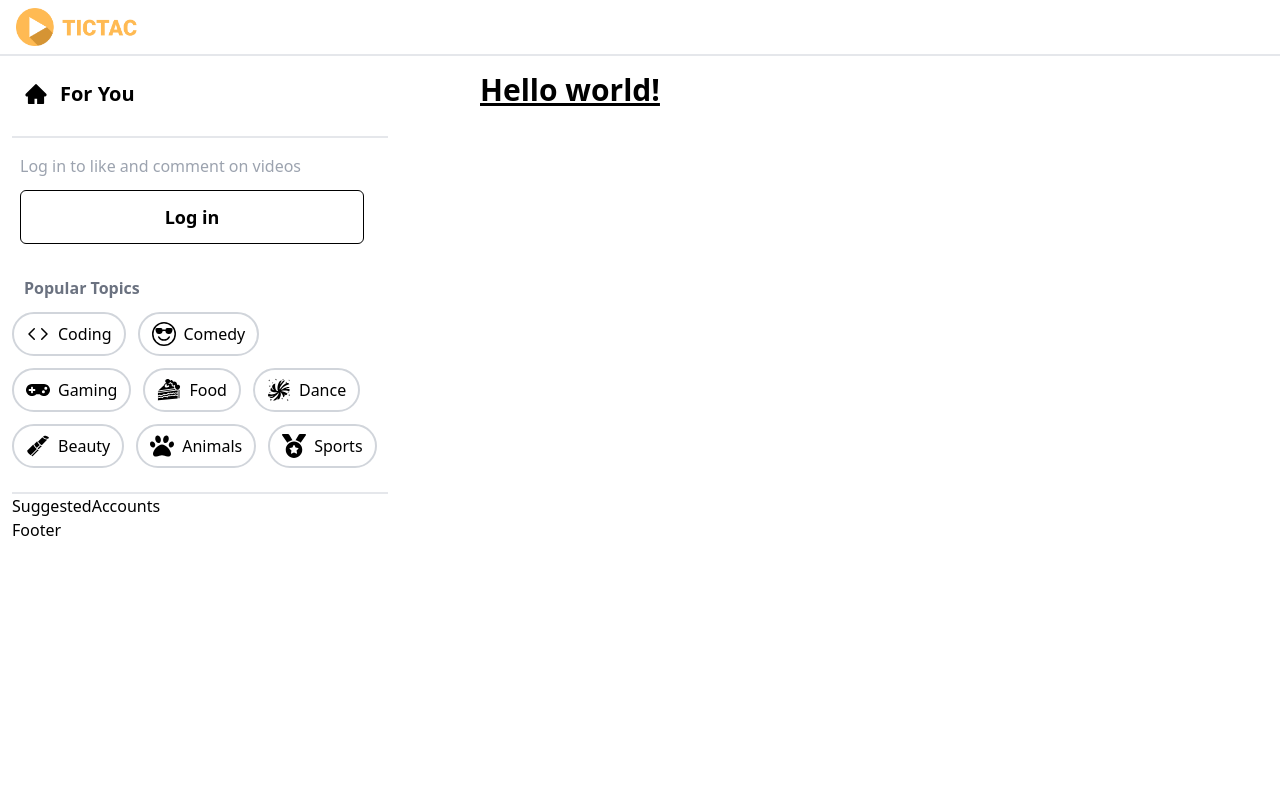
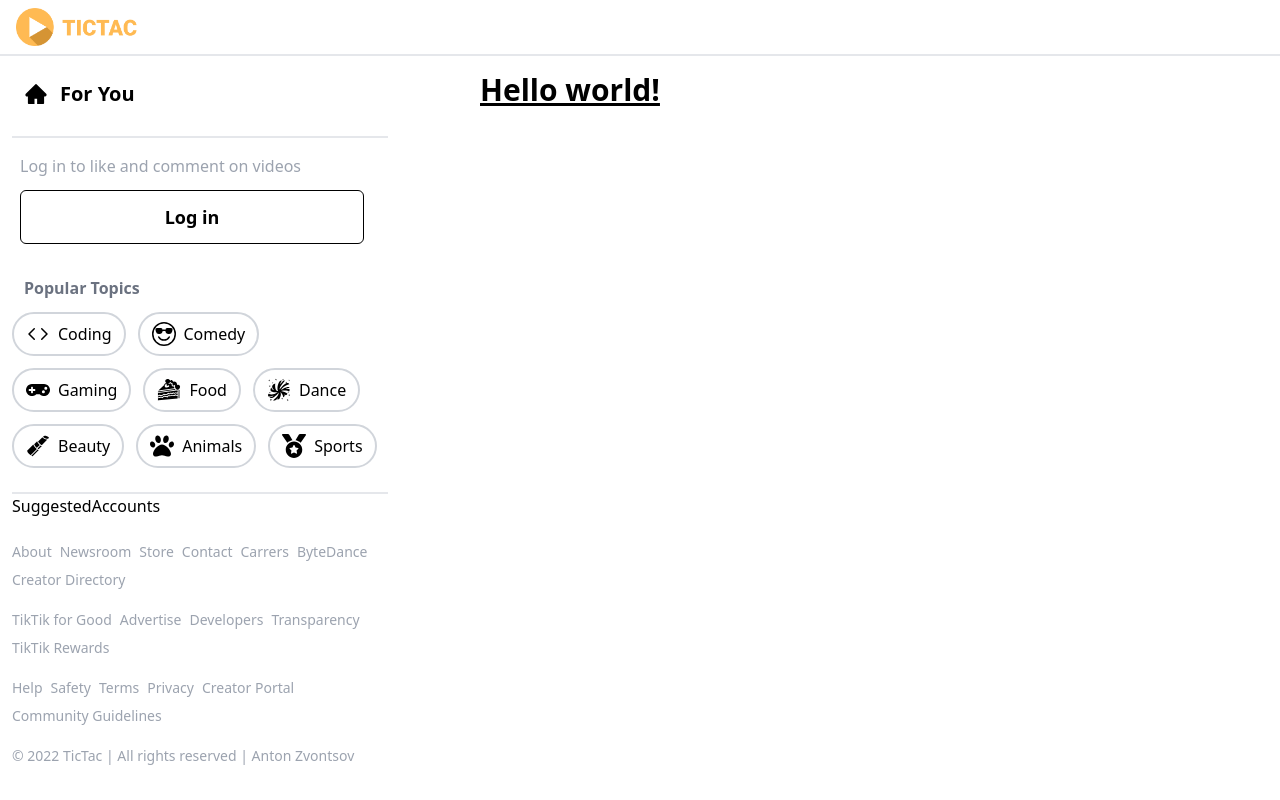
Before and after one commit to azvontsov/tictac_app, a Next.js app: page / in a window 1280 px wide. Built offline with nearby package versions, Linux system fonts and the light colour scheme.

Commit message:
added Footer

```diff
--- a/components/Footer.tsx
+++ b/components/Footer.tsx
@@ -1,9 +1,25 @@
-import React from 'react'
+import React from 'react';
+import { NextPage } from 'next';
+import { footerList1, footerList2, footerList3 } from '../utils/constants';
 
-const Footer = () => {
-  return (
-    <div>Footer</div>
-  )
-}
+const List = ({ items, mt }: { items: string[], mt: Boolean }) => (
+  <div className={`flex flex-wrap gap-2 ${mt && 'mt-5'}`}>
 
-export default Footer
+    {items.map((item: string) => (
+      <p key={item} className='text-gray-400 text-sm  hover:underline cursor-pointer' >
+        {item}
+      </p>
+    ))}
+  </div>
+);
+
+const Footer: NextPage = () => (
+  <div className='mt-6 hidden xl:block'>
+    <List items={footerList1} mt={false} />
+    <List items={footerList2} mt />
+    <List items={footerList3} mt />
+    <p className='text-gray-400 text-sm mt-5'>© {new Date().getFullYear()} TicTac | All rights reserved | Anton Zvontsov</p>
+  </div>
+);
+
+export default Footer;
```
